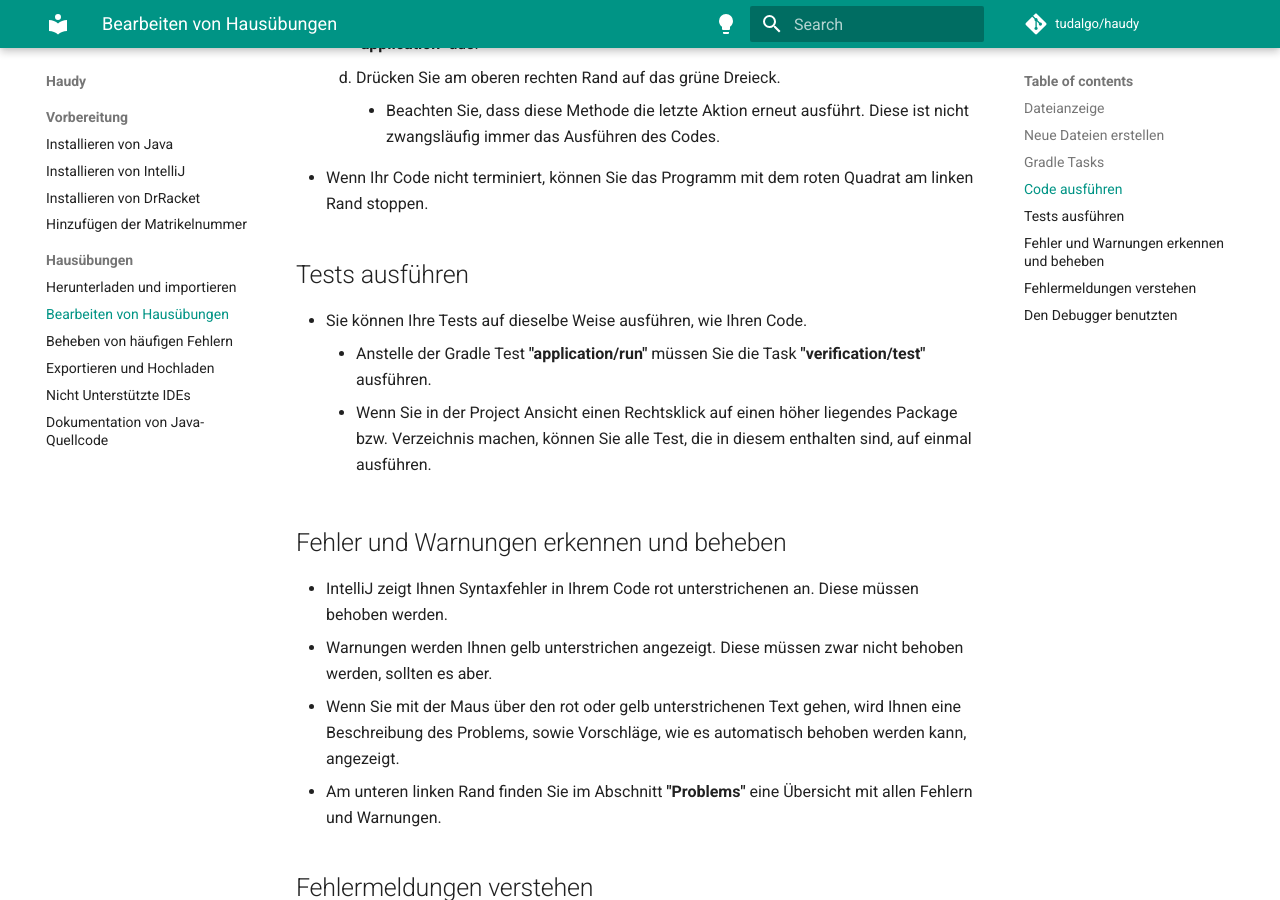
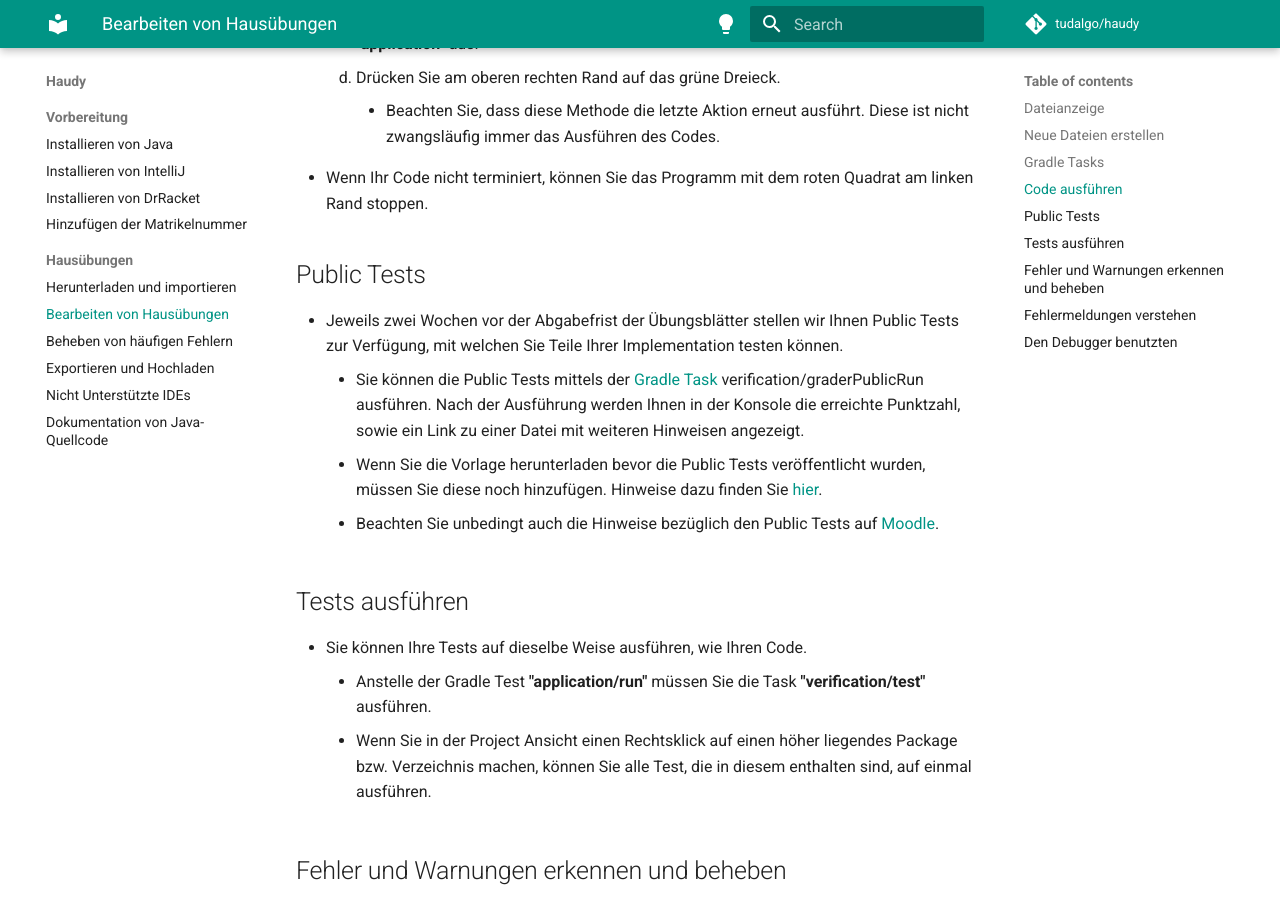
Before and after one commit to tudagrade/wiki, an MkDocs documentation site: the page built from docs/exercises/edit.md, in a window 1280 px wide and 900 px high, scrolled down 1640 px. Built offline with MkDocs 1.6.1 and Material for MkDocs 9.7.7, drawn with Linux system fonts in a browser that asks for light colours; comment, search, counter and statistics services are not loaded.

Commit message:
add section about public tests

```diff
--- a/docs/exercises/edit.md
+++ b/docs/exercises/edit.md
@@ -39,6 +39,12 @@
         * Beachten Sie, dass diese Methode die letzte Aktion erneut ausführt. Diese ist nicht zwangsläufig immer das Ausführen des Codes.
 * Wenn Ihr Code nicht terminiert, können Sie das Programm mit dem roten Quadrat am linken Rand stoppen.
 
+## Public Tests
+
+* Jeweils zwei Wochen vor der Abgabefrist der Übungsblätter stellen wir Ihnen Public Tests zur Verfügung, mit welchen Sie Teile Ihrer Implementation testen können.
+    * Sie können die Public Tests mittels der [Gradle Task] verification/graderPublicRun ausführen. Nach der Ausführung werden Ihnen in der Konsole die erreichte Punktzahl, sowie ein Link zu einer Datei mit weiteren Hinweisen angezeigt.
+    * Wenn Sie die Vorlage herunterladen bevor die Public Tests veröffentlicht wurden, müssen Sie diese noch hinzufügen. Hinweise dazu finden Sie [hier].
+    * Beachten Sie unbedingt auch die Hinweise bezüglich den Public Tests auf [Moodle].
 ## Tests ausführen
 
 * Sie können Ihre Tests auf dieselbe Weise ausführen, wie Ihren Code.
@@ -79,3 +85,7 @@
    * Mit **F9** können Sie das Programm bis zum nächsten Breakpoint weiterlaufen lassen.
    * Mit **Shift + F8** können Sie das Programm weiterlaufen lassen, bis die momentane Methode verlassen wird.
    * alternativ können Sie dies auch mit den Pfeilen am oberen Rand der Debugger Anzeige machen.
+
+[Gradle Task]: https://wiki.tudalgo.org/exercises/edit/#gradle-tasks
+[hier]: https://wiki.tudalgo.org/exercises/download-import/#aktualisieren-der-vorlage
+[Moodle]: https://moodle.informatik.tu-darmstadt.de/mod/page/view.php?id=51435
```
